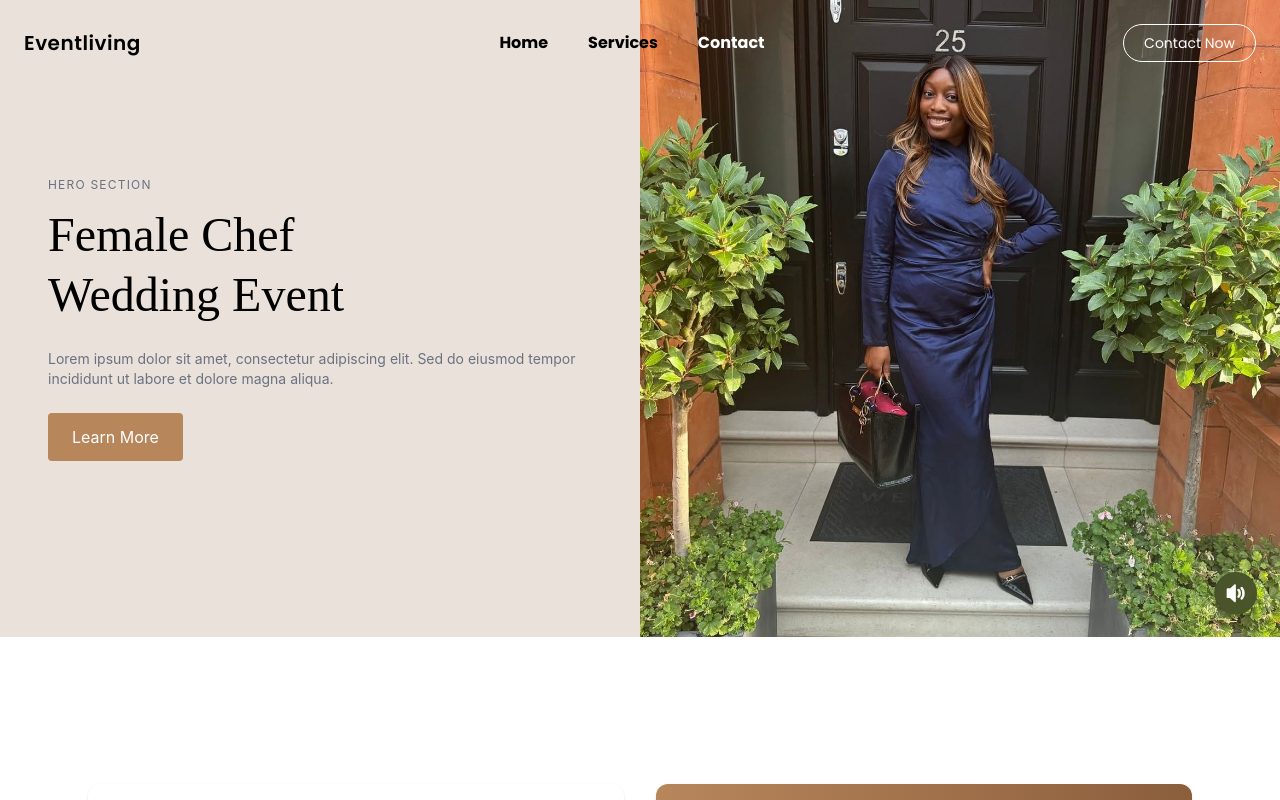
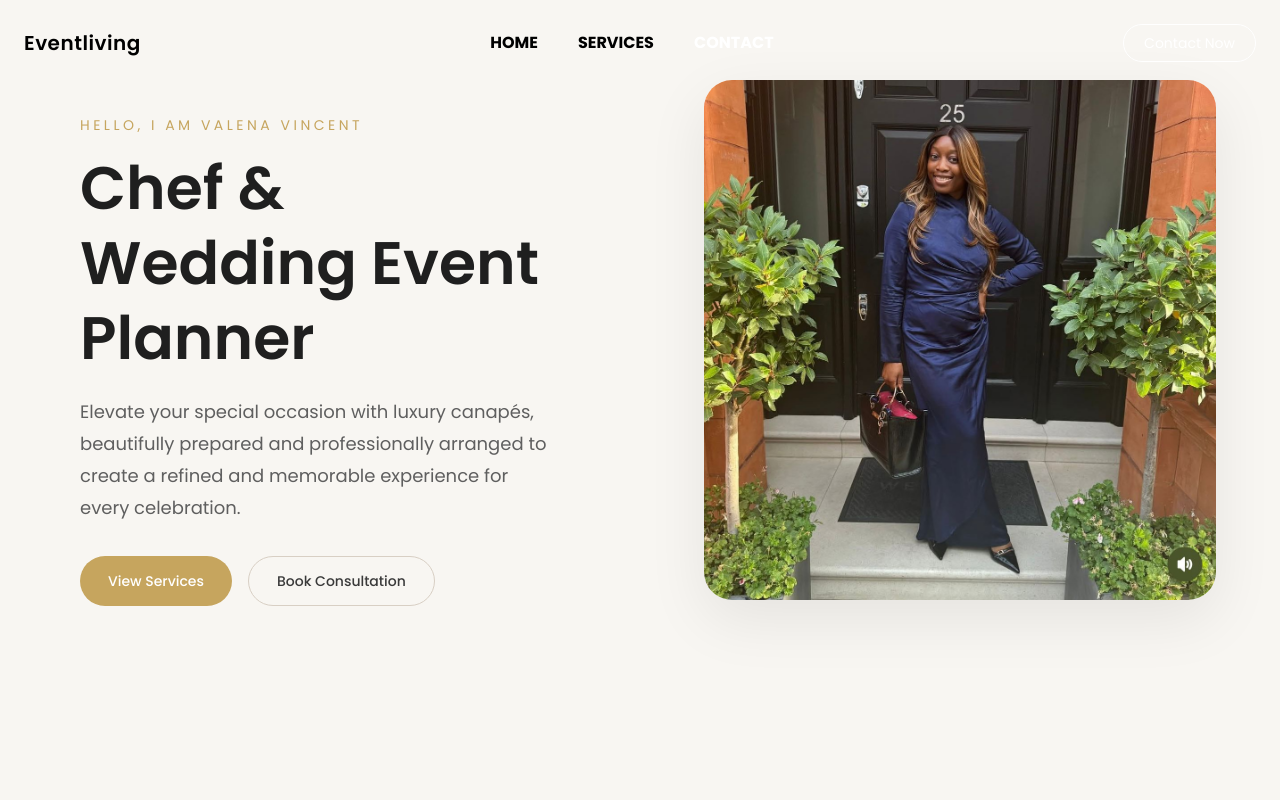
Before and after one commit to isaiah973/valena-portfolio, a React (Vite) app: page / in a window 1280 px wide. Shown: the top 800 px of the page. Built offline with nearby package versions, Linux system fonts and the light colour scheme; a web font is replaced by a local one.

Commit message:
off white hero

```diff
--- a/src/Components/Hero.jsx
+++ b/src/Components/Hero.jsx
@@ -2,37 +2,49 @@ import Navbar from "./Navbar";
 
 export default function Hero() {
   return (
-    <section className="relative w-full h-[90vh] ">
+    <section className="w-full min-h-screen bg-[#F8F6F2] font-[Poppins]">
       <Navbar />
-      <div className="grid md:grid-cols-2 bg-[#E9E1DA] overflow-hidden">
-        {/* LEFT */}
-        <div className="p-12 flex flex-col justify-center">
-          <p className="text-xs tracking-widest text-gray-500 mb-3">
-            HERO SECTION
+
+      <div className="grid md:grid-cols-2 min-h-[calc(100vh-80px)]">
+        {/* LEFT CONTENT */}
+        <div className="flex items-center px-6 py-14 sm:px-10 md:px-16 lg:px-20">
+          <div className="max-w-xl">
+            <p className="text-sm uppercase tracking-[0.25em] text-[#C6A55E] mb-4">
+              Hello, I am Valena Vincent
             </p>
 
-          <h1 className="text-4xl md:text-5xl font-[playfair] leading-tight mb-6">
-            Female Chef <br />
-            Wedding Event
+            <h1 className="text-4xl sm:text-5xl lg:text-6xl font-semibold leading-tight text-[#1F1F1F] mb-5">
+              Chef & <br />
+              Wedding Event Planner
             </h1>
 
-          <p className="text-gray-500 mb-6 text-sm">
-            Lorem ipsum dolor sit amet, consectetur adipiscing elit. Sed do
-            eiusmod tempor incididunt ut labore et dolore magna aliqua.
+            <p className="text-base sm:text-lg text-[#5F5F5F] leading-8 mb-8 max-w-lg">
+              Elevate your special occasion with luxury canapés, beautifully
+              prepared and professionally arranged to create a refined and
+              memorable experience for every celebration.
             </p>
 
-          <button className="bg-[#b8865b] text-white px-6 py-3 w-fit rounded">
-            Learn More
+            <div className="flex flex-wrap gap-4">
+              <button className="bg-[#C6A55E] text-white px-7 py-3.5 rounded-full text-sm font-medium hover:opacity-90 transition">
+                View Services
               </button>
+
+              <button className="border border-[#D8CFC4] text-[#3A3A3A] px-7 py-3.5 rounded-full text-sm font-medium hover:bg-white transition">
+                Book Consultation
+              </button>
+            </div>
+          </div>
         </div>
 
         {/* RIGHT IMAGE */}
-        <div className="h-[400px] md:h-auto">
+        <div className="flex items-end md:items-center justify-center px-6 pb-10 md:px-10 lg:px-16">
+          <div className="w-full max-w-md lg:max-w-lg overflow-hidden rounded-[28px] shadow-[0_20px_60px_rgba(0,0,0,0.08)] bg-white">
             <img
               src="/images/valena.jpeg"
-            alt="chef"
-            className="w-full h-full object-cover"
+              alt="Valena Vincent"
+              className="w-full h-[420px] sm:h-[520px] object-cover"
             />
+          </div>
         </div>
       </div>
     </section>
--- a/src/Components/Navbar.jsx
+++ b/src/Components/Navbar.jsx
@@ -1,12 +1,12 @@
 export default function Navbar() {
   return (
-    <nav className="absolute w-full flex items-center justify-between py-6 px-6 text-black font-[poppins]">
+    <nav className="absolute w-full flex items-center justify-between py-6 px-6 text-black font-[poppins] ">
       <h1 className="text-xl font-semibold tracking-wide">Eventliving</h1>
 
       <ul className="hidden md:flex gap-10 text-md font-bold ">
-        <li className="hover:opacity-80 cursor-pointer text-black">Home</li>
-        <li className="hover:opacity-80 cursor-pointer text-black">Services</li>
-        <li className="hover:opacity-80 cursor-pointer text-white">Contact</li>
+        <li className="hover:opacity-80 cursor-pointer text-black">HOME</li>
+        <li className="hover:opacity-80 cursor-pointer text-black">SERVICES</li>
+        <li className="hover:opacity-80 cursor-pointer text-white">CONTACT</li>
       </ul>
 
       <button className="border border-white text-white px-5 py-2 rounded-full text-sm hover:bg-white hover:text-black transition">
```
Lines whose indentation alone changed are shown as unchanged.
